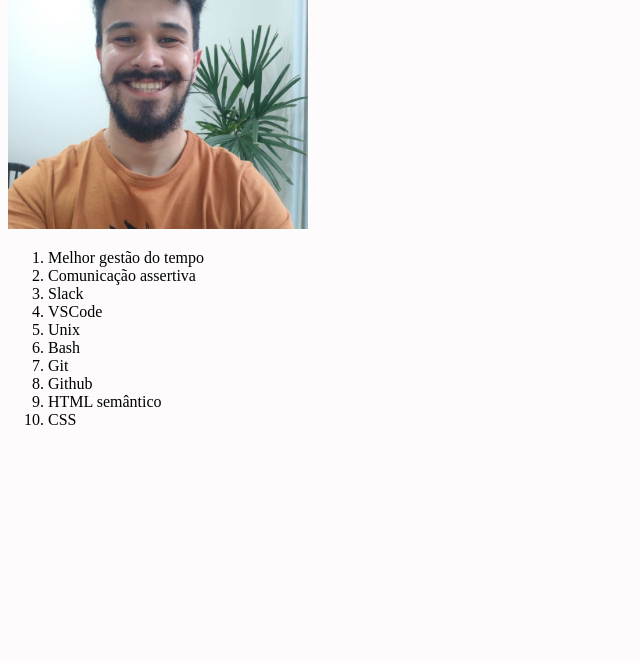
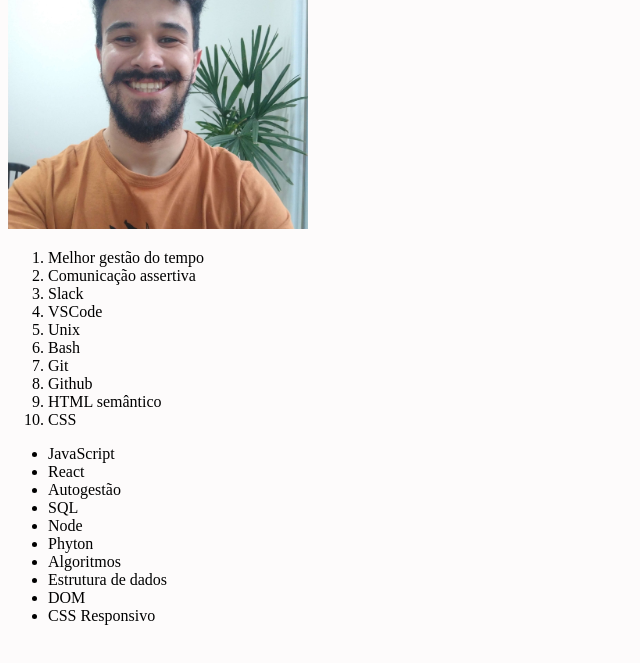
Before and after one commit to Leo02452/lessons-learned, a website: page index.html in a window 1280 px wide. Shown: the part 79-742 px from the top of the page, without its empty margins (0-640 px from the left). Drawn offline with Linux system fonts and the light colour scheme.

Commit message:
Requisito 5 feito

```diff
--- a/index.html
+++ b/index.html
@@ -25,5 +25,17 @@
         <li>HTML semântico</li>
         <li>CSS</li>
     </ol>
+    <ul id="licoes_a_aprender">
+        <li>JavaScript</li>
+        <li>React</li>
+        <li>Autogestão</li>
+        <li>SQL</li>
+        <li>Node</li>
+        <li>Phyton</li>
+        <li>Algoritmos</li>
+        <li>Estrutura de dados</li>
+        <li>DOM</li>
+        <li>CSS Responsivo</li>
+    </ul>
 </body>
 </html>
```
